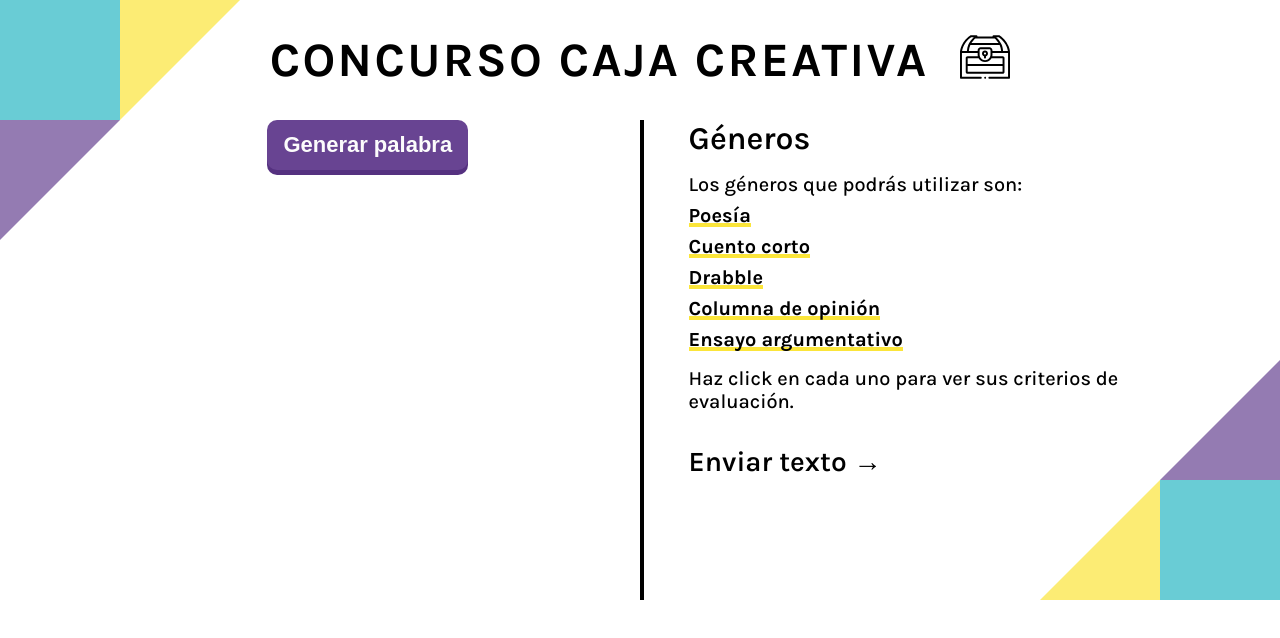
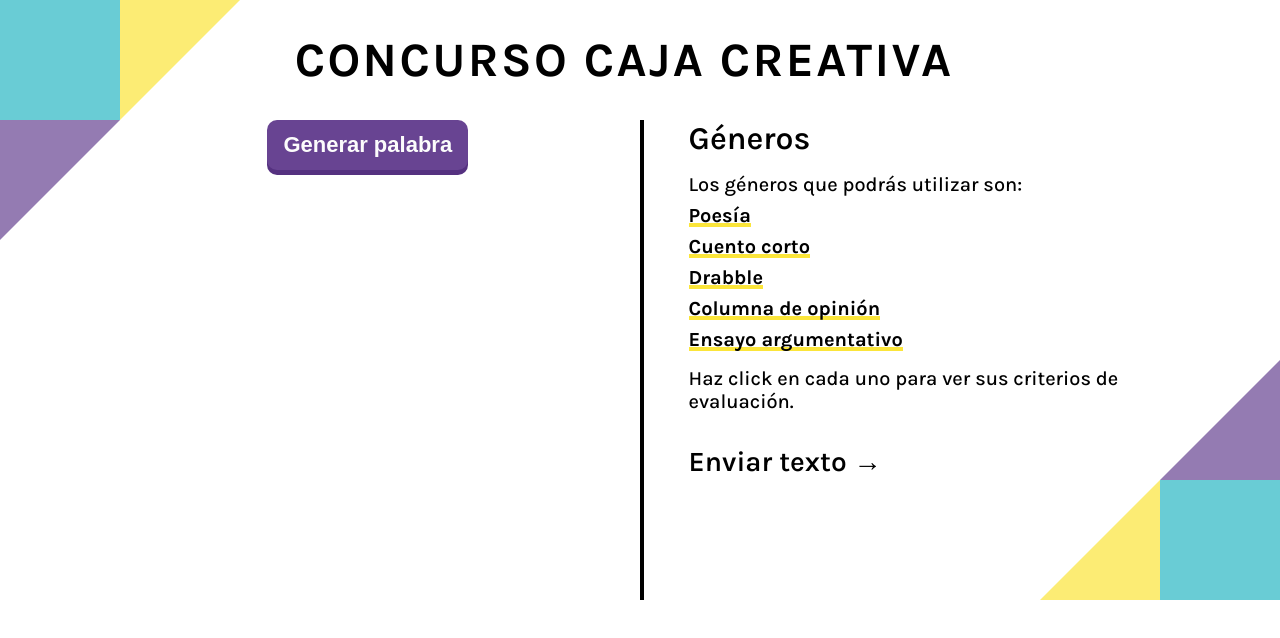
Before and after one commit to marcelaortegaaa/eco, a Next.js app: page / in a window 1280 px wide. Shown: the top 638 px of the page. Built offline with nearby package versions, Linux system fonts and the light colour scheme.

Commit message:
remove treasure

```diff
--- a/pages/index.js
+++ b/pages/index.js
@@ -2,7 +2,7 @@ import styles from '../styles/Home.module.css'
 
 import definitions from '../data/definitions'
 import { useState } from 'react'
-import Treasure from '../assets/Treasure.svg'
+/* import Treasure from '../assets/Treasure.svg' */
 import Background from '../assets/Background.svg'
 
 export const getStaticProps = async () => {
@@ -33,7 +33,7 @@ export default function Home(props) {
             <Background className={styles.bottom} />
             <div className={styles.title}>
                 <h1>Concurso Caja Creativa</h1>
-                <Treasure className={styles.tiny} />
+                {/* <Treasure className={styles.tiny} /> */}
                 {/* CHEST ICON - Icons made by <a href="https://www.flaticon.com/authors/freepik" title="Freepik">Freepik</a> from <a href="https://www.flaticon.com/" title="Flaticon">www.flaticon.com</a> */}
             </div>
 
```
